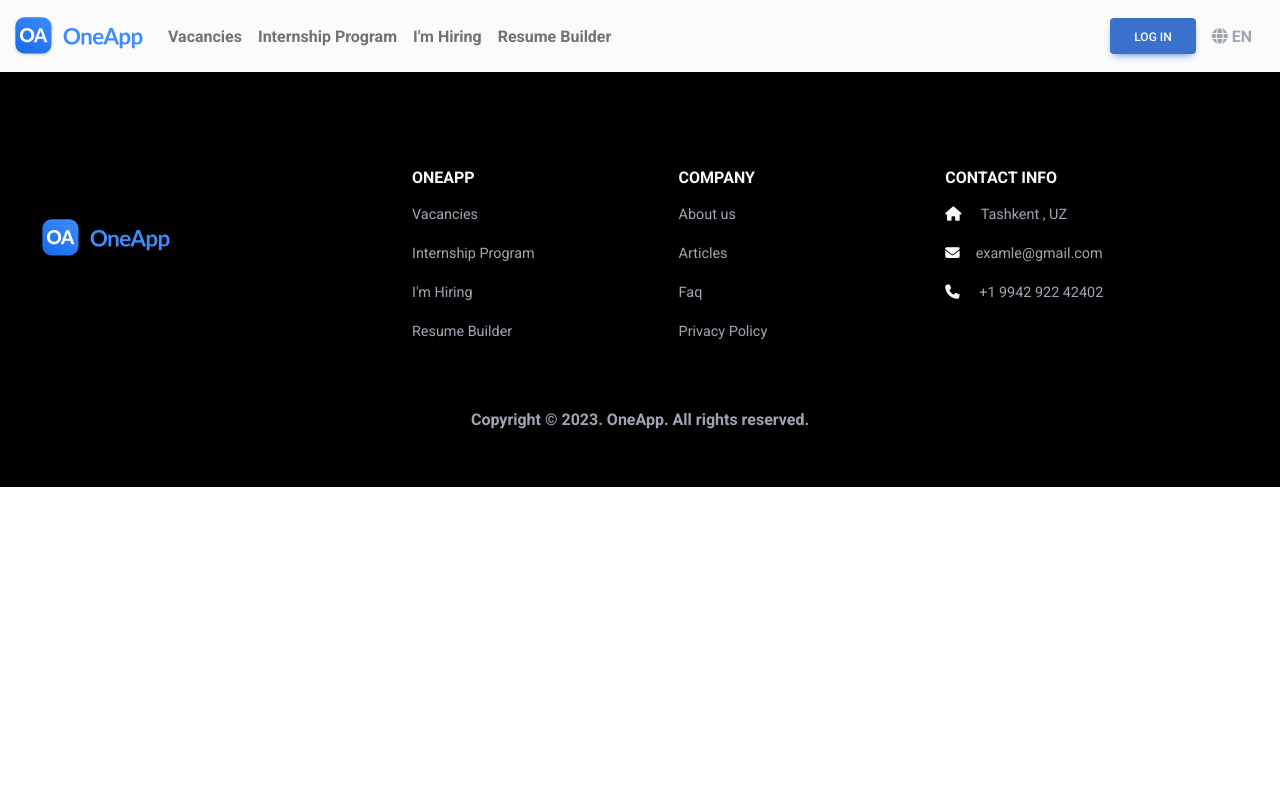
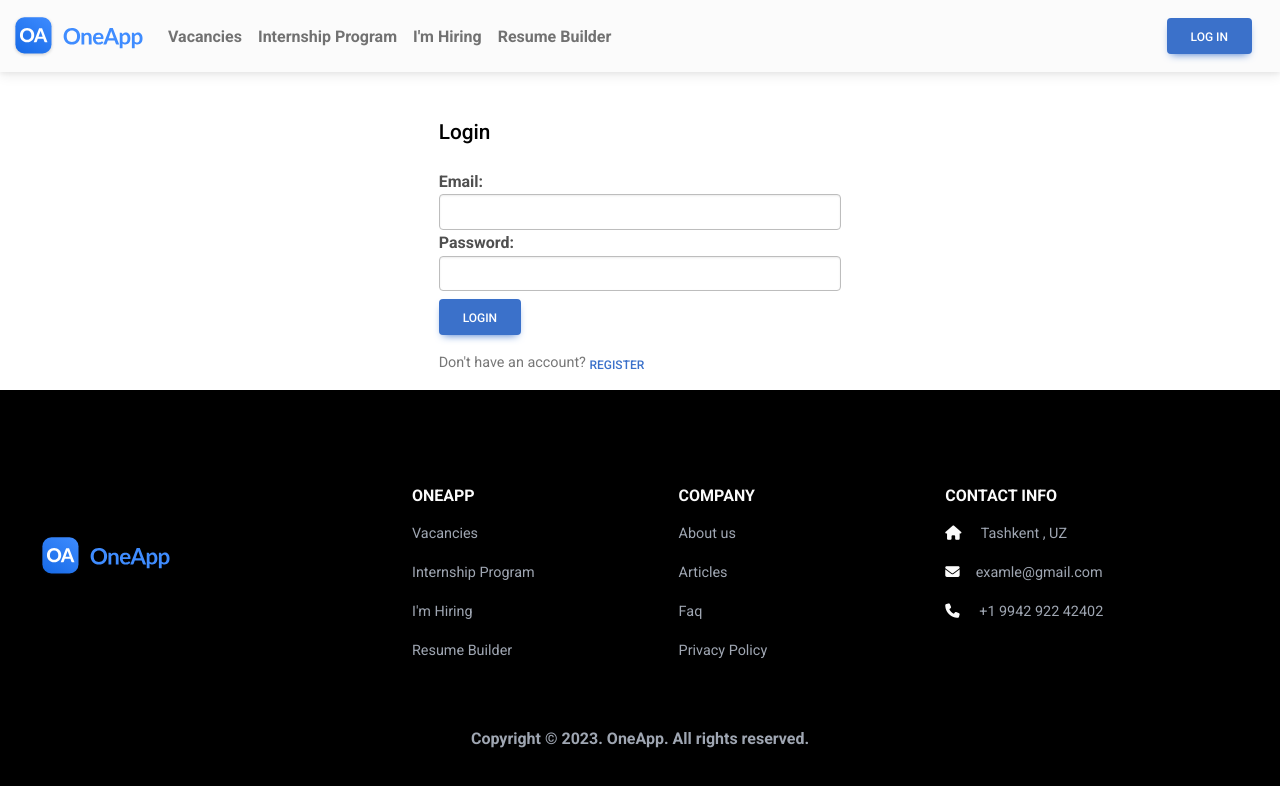
Before and after one commit to BahodirZIyodali/oneapp-clone, a React (Vite) app: page /register in a window 1280 px wide. Shown: the top 786 px of the page. Built offline with nearby package versions, Linux system fonts and the light colour scheme.

Commit message:
login and register added

```diff
--- a/src/App.jsx
+++ b/src/App.jsx
@@ -1,23 +1,33 @@
-import React from 'react' ;
-import { Routes, Route } from "react-router-dom";
-import Footer from './components/Footer'
-import Navbar from './components/Navbar'
-import Home from './pages/Home'
-import Companies from "./pages/Companies/index.jsx";
+import React, { useState, useEffect } from 'react';
+import { Routes, Route, Navigate } from 'react-router-dom';
+import Footer from './components/Footer';
+import Navbar from './components/Navbar';
+import Home from './pages/Home';
+import Companies from './pages/Companies/index.jsx';
 import JobLists from './pages/Vacancies/JobLists';
 import JobDetails from './pages/Vacancies/JobDetails';
 import Internship from './pages/Internship';
-import Employer from './pages/Hiring'
-import Resume from './pages/Resume'
-import About from './pages/About'
-import Articles from './pages/Articles'
-import Faq from './pages/Faq'
-import PrivacyPolicy from './pages/PrivacyPolicy'
+import Employer from './pages/Hiring';
+import Resume from './pages/Resume';
+import About from './pages/About';
+import Articles from './pages/Articles';
+import Faq from './pages/Faq';
+import PrivacyPolicy from './pages/PrivacyPolicy';
+import Register from './pages/Register';
 
 const App = () => {
+  const [hasToken, setHasToken] = useState(false);
+
+  // useEffect(() => {
+  //   const token = localStorage.getItem('token');
+  //   if (token) {
+  //     setHasToken(true);
+  //   }
+  // }, []);
+
   return (
     <>
-      <Navbar/>
+      <Navbar />
       <Routes>
         <Route index element={<Home />} />
         <Route path="/vacancies" element={<JobLists />} />
@@ -30,6 +40,11 @@ const App = () => {
         <Route path="/articles" element={<Articles />} />
         <Route path="/faq" element={<Faq />} />
         <Route path="/privacy-policy" element={<PrivacyPolicy />} />
+        {hasToken ? (
+          <Route path="/register" element={<Navigate to="/" />} />
+        ) : (
+          <Route path="/register" element={<Register />} />
+        )}
       </Routes>
       <Footer />
     </>
--- a/src/components/Navbar/index.jsx
+++ b/src/components/Navbar/index.jsx
@@ -131,36 +131,6 @@ const index = () => {
           </div>
           <div className="d-flex align-items-center">
             <button className="btn btn-primary mx-3">Log in</button>
-            <div className="dropdown">
-              <a
-                className="dropdown-toggle d-flex align-items-center hidden-arrow me-3 text-secondary"
-                href="#"
-                id="navbarDropdownMenuAvatar"
-                role="button"
-                data-mdb-toggle="dropdown"
-                aria-expanded="false"
-              >
-                <span className="me-1">
-                  <i className="fas fa-globe"></i>
-                </span>
-                EN
-              </a>
-              <ul
-                className="dropdown-menu dropdown-menu-end"
-                aria-labelledby="navbarDropdownMenuAvatar"
-              >
-                <li>
-                  <a className="dropdown-item text-secondary" href="#">
-                    Ru
-                  </a>
-                </li>
-                <li>
-                  <a className="dropdown-item text-secondary" href="#">
-                    UZ
-                  </a>
-                </li>
-              </ul>
-            </div>
           </div>
         </div>
       </nav>
--- /dev/null
+++ b/src/pages/Register/index.jsx
@@ -0,0 +1,95 @@
+import React, { useState } from 'react';
+
+const AuthPage = () => {
+  const [name, setName] = useState('');
+  const [email, setEmail] = useState('');
+  const [password, setPassword] = useState('');
+  const [isRegister, setIsRegister] = useState(false);
+
+  const handleNameChange = (event) => {
+    setName(event.target.value);
+  };
+
+  const handleEmailChange = (event) => {
+    setEmail(event.target.value);
+  };
+
+  const handlePasswordChange = (event) => {
+    setPassword(event.target.value);
+  };
+
+  const handleSubmit = (event) => {
+    event.preventDefault();
+
+    if (isRegister) {
+      // handle register form submission
+      console.log('register form submitted');
+    } else {
+      // handle login form submission
+      console.log('login form submitted');
+    }
+  };
+
+  return (
+    <div className="container mt-5">
+      <div className="row justify-content-center">
+        <div className="col-md-6 col-lg-4">
+          <h1 className="mb-4">{isRegister ? 'Register' : 'Login'}</h1>
+          <form onSubmit={handleSubmit}>
+            {isRegister && (
+              <div className="form-group">
+                <label htmlFor="name">Name:</label>
+                <input
+                  type="text"
+                  id="name"
+                  name="name"
+                  className="form-control"
+                  value={name}
+                  onChange={handleNameChange}
+                  required
+                />
+              </div>
+            )}
+            <div className="form-group">
+              <label htmlFor="email">Email:</label>
+              <input
+                type="email"
+                id="email"
+                name="email"
+                className="form-control"
+                value={email}
+                onChange={handleEmailChange}
+                required
+              />
+            </div>
+            <div className="form-group">
+              <label htmlFor="password">Password:</label>
+              <input
+                type="password"
+                id="password"
+                name="password"
+                className="form-control"
+                value={password}
+                onChange={handlePasswordChange}
+                required
+              />
+            </div>
+            <button type="submit" className="btn btn-primary mt-2">
+              {isRegister ? 'Register' : 'Login'}
+            </button>
+          </form>
+          <p className="mt-3">
+            {isRegister
+              ? 'Already have an account? '
+              : 'Don\'t have an account? '}
+            <button type="button" className="btn btn-link p-0" onClick={() => setIsRegister(!isRegister)}>
+              {isRegister ? 'Login' : 'Register'}
+            </button>
+          </p>
+        </div>
+      </div>
+    </div>
+  );
+};
+
+export default AuthPage;
```
Lines whose indentation alone changed are shown as unchanged.
